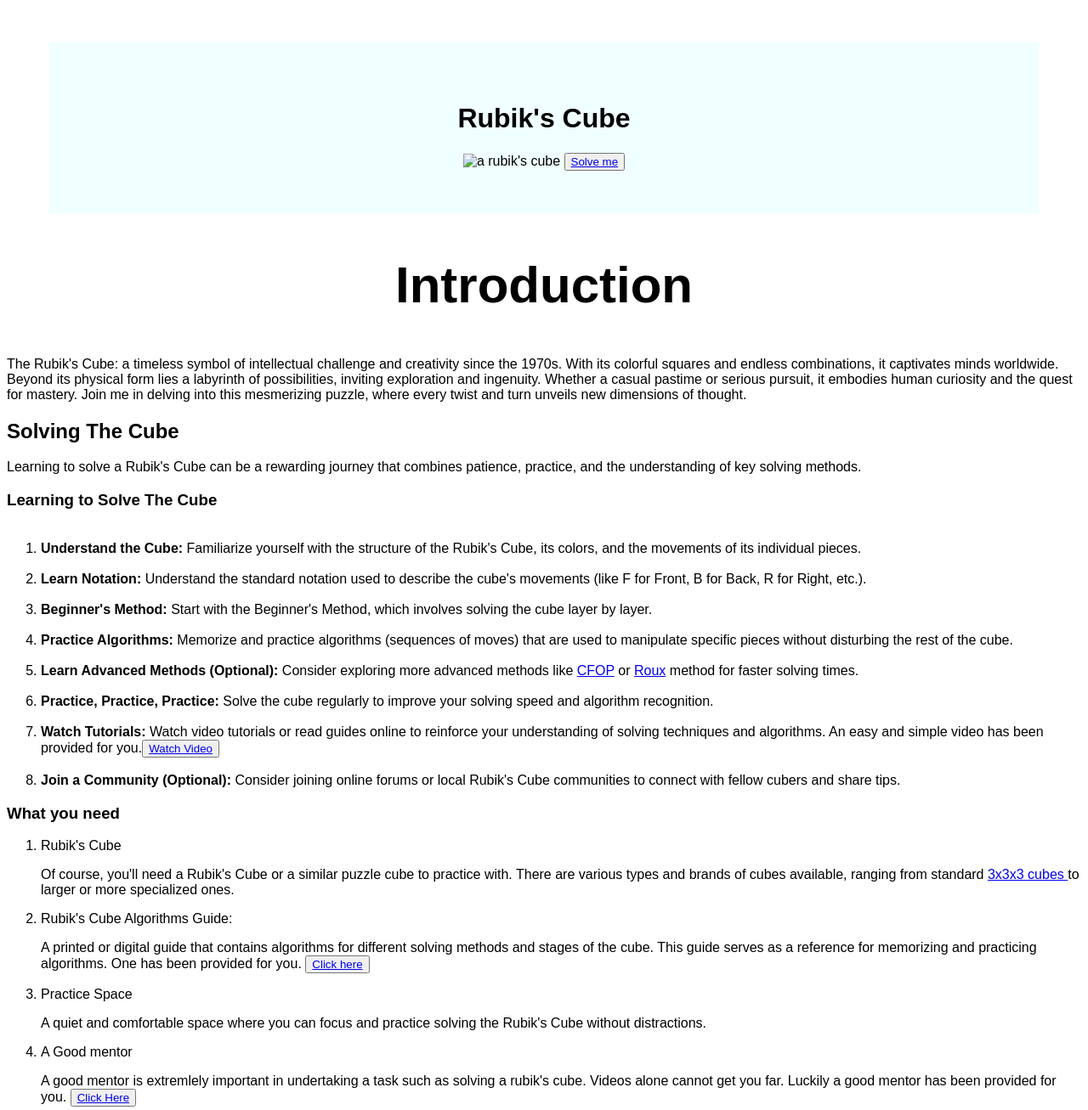
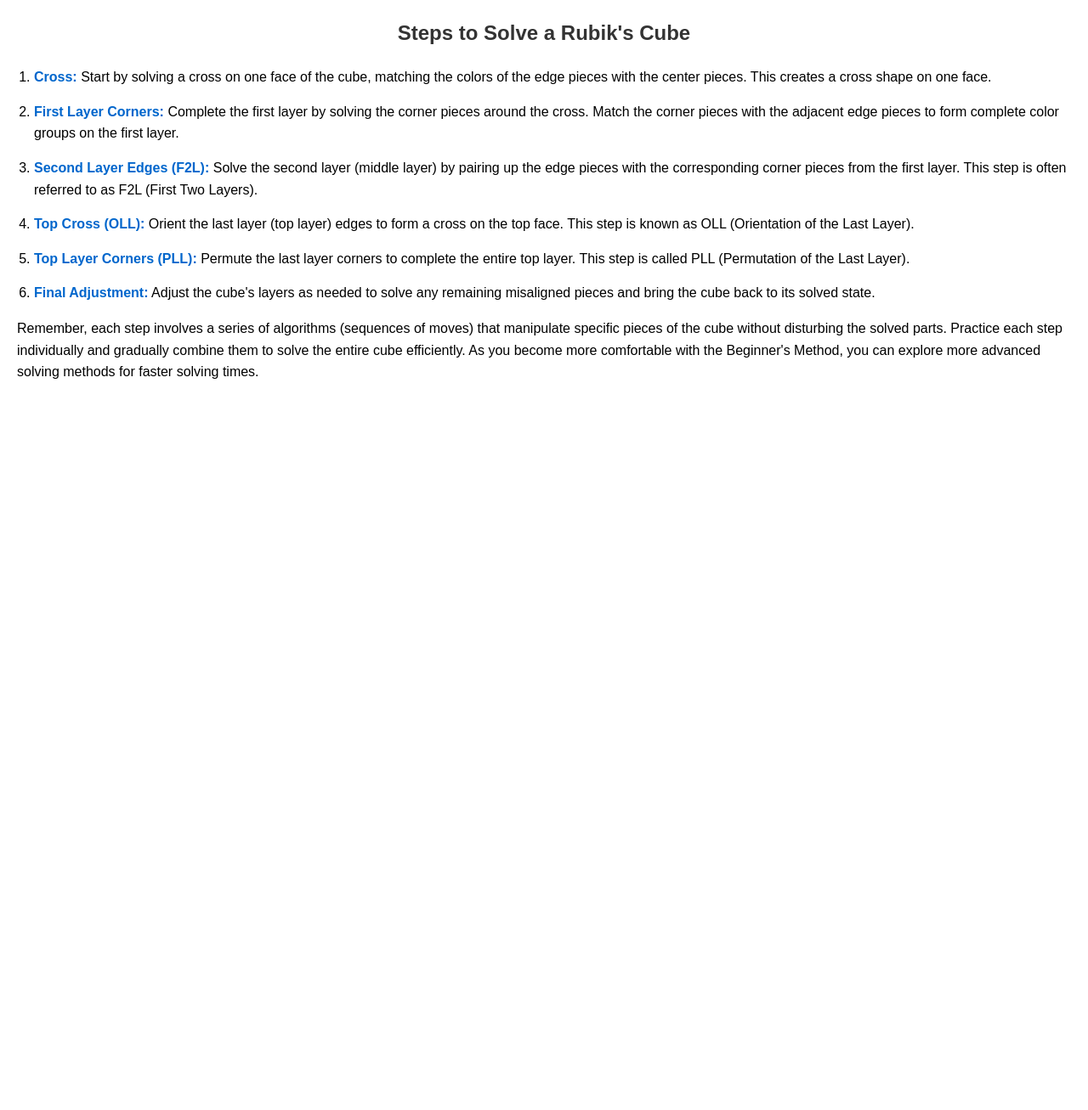
Before and after one commit to Lii-07/rubiks.github.io, a plain HTML site: page index.html in a window 1280 px wide. Shown: the whole page at 85% size. After the commit the page ends 800 px from the top, so only its background shows below. Drawn offline with Linux system fonts and the light colour scheme; files that its build step writes are made by us from their sources.

Commit message:
Add files via upload

```diff
--- /dev/null
+++ b/index.css
@@ -0,0 +1,25 @@
+body {
+    font-family: Arial, sans-serif;
+    line-height: 1.6;
+    margin: 20px;
+    padding: 0;
+  }
+
+  h2 {
+    text-align: center;
+    color: #333;
+  }
+
+  ol {
+    list-style-type: decimal;
+    padding-left: 20px;
+  }
+
+  li {
+    margin-bottom: 15px;
+  }
+
+  strong {
+    font-weight: bold;
+    color: #0066cc;
+  }
--- a/index.html
+++ b/index.html
@@ -1,57 +1,21 @@
 <!DOCTYPE html>
 <html lang="en">
 <head>
-    <meta charset="UTF-8">
-    <meta name="viewport" content="width=device-width, initial-scale=1.0">
-    <title>Rubik's cube</title>
-    <link href="./style.css" rel="stylesheet"/>
+<meta charset="UTF-8">
+<meta name="viewport" content="width=device-width, initial-scale=1.0">
+<title>Steps to Solve a Rubik's Cube</title>
+<link rel="stylesheet" href="./CSS/index.css">
 </head>
 <body>
-
-    <div class="title">
-        <h1>Rubik's Cube</h1>
-        <img id="rubin" src="file:///Users/Guest/Downloads/Rubik's%20cube.png" alt="a rubik's cube"/>
-        <button><a href="/Users/Guest/codecademy/Solveme/index.html" target="_blank">Solve me</a></button>
-    </div>
-
-
-    <div class="introduction">
-        <h2 id="intro">Introduction</h2>
-        <p>The Rubik's Cube: a timeless symbol of intellectual challenge and creativity since the 1970s. With its colorful squares and endless combinations, it captivates minds worldwide. Beyond its physical form lies a labyrinth of possibilities, inviting exploration and ingenuity. Whether a casual pastime or serious pursuit, it embodies human curiosity and the quest for mastery. Join me in delving into this mesmerizing puzzle, where every twist and turn unveils new dimensions of thought.</p>
-    </div>
-
-    <div class="solve">
-        <h2>Solving The Cube</h2>
-        <p>Learning to solve a Rubik's Cube can be a rewarding journey that combines patience, practice, and the understanding of key solving methods.</p>
-        <h3 id="steps">Learning to Solve The Cube</h3>
-        <ol>
-            <br><li><strong>Understand the Cube:</strong> Familiarize yourself with the structure of the Rubik's Cube, its colors, and the movements of its individual pieces.</li>
-
-            <br><li><strong>Learn Notation:</strong> Understand the standard notation used to describe the cube's movements (like F for Front, B for Back, R for Right, etc.).</li>
-
-            <br><li><strong>Beginner's Method:</strong> Start with the Beginner's Method, which involves solving the cube layer by layer.</li>
-
-            <br><li><strong>Practice Algorithms:</strong> Memorize and practice algorithms (sequences of moves) that are used to manipulate specific pieces without disturbing the rest of the cube.</li>
-
-            <br><li><strong>Learn Advanced Methods (Optional):</strong> Consider exploring more advanced methods like <a href="https://ruwix.com/the-rubiks-cube/advanced-cfop-fridrich/" target="_blank">CFOP</a> or <a href="https://ruwix.com/the-rubiks-cube/different-rubiks-cube-solving-methods/roux-method/" target="_blank">Roux</a> method for faster solving times.</li>
-            <br><li><strong>Practice, Practice, Practice:</strong> Solve the cube regularly to improve your solving speed and algorithm recognition.</li>
-
-            <br><li><strong>Watch Tutorials:</strong> Watch video tutorials or read guides online to reinforce your understanding of solving techniques and algorithms. An easy and simple video has been provided for you.<button id="video"><a href="https://youtu.be/7Ron6MN45LY" target="_blank">Watch Video</a></button></li>
-
-            <br><li><strong>Join a Community (Optional):</strong> Consider joining online forums or local Rubik's Cube communities to connect with fellow cubers and share tips.</li>
-          </ol>
-
-        <h3 id="items">What you need</h3>
-        <ol>
-            <li>Rubik's Cube</li>
-              <p>Of course, you'll need a Rubik's Cube or a similar puzzle cube to practice with. There are various types and brands of cubes available, ranging from standard <a href="https://www.amazon.co.uk/ROXENDA-Qihang-Super-Durable-Sticker-Colors/dp/B089VWZK9B/ref=asc_df_B089VWZK9B/?tag=googshopuk-21&linkCode=df0&hvadid=606802404857&hvpos=&hvnetw=g&hvrand=12131255796497542670&hvpone=&hvptwo=&hvqmt=&hvdev=c&hvdvcmdl=&hvlocint=&hvlocphy=9045998&hvtargid=pla-1161290955351&mcid=a8e929383510361fa0da313a4b2b887e&th=1" target="_blank">3x3x3 cubes </a>  to larger or more specialized ones.</p>
-            <li>Rubik's Cube Algorithms Guide:</li>
-              <p>A printed or digital guide that contains algorithms for different solving methods and stages of the cube. This guide serves as a reference for memorizing and practicing algorithms. One has been provided for you. <button><a href="https://www.geeksforgeeks.org/algorithm-to-solve-rubiks-cube/" target="_blank">Click here</a></button></p>
-            <li>Practice Space</li>
-              <p>A quiet and comfortable space where you can focus and practice solving the Rubik's Cube without distractions.</p>
-            <li>A Good mentor</li>
-              <p>A good mentor is extremlely important in undertaking a task such as solving a rubik's cube. Videos alone cannot get you far. Luckily a good mentor has been provided for you. <button><a href="./resources/mentor.jpeg" target="_blank">Click Here</a></button></p>
-        </ol>
-    </div>
+<h2>Steps to Solve a Rubik's Cube</h2>
+<ol>
+  <li><strong>Cross:</strong> Start by solving a cross on one face of the cube, matching the colors of the edge pieces with the center pieces. This creates a cross shape on one face.</li>
+  <li><strong>First Layer Corners:</strong> Complete the first layer by solving the corner pieces around the cross. Match the corner pieces with the adjacent edge pieces to form complete color groups on the first layer.</li>
+  <li><strong>Second Layer Edges (F2L):</strong> Solve the second layer (middle layer) by pairing up the edge pieces with the corresponding corner pieces from the first layer. This step is often referred to as F2L (First Two Layers).</li>
+  <li><strong>Top Cross (OLL):</strong> Orient the last layer (top layer) edges to form a cross on the top face. This step is known as OLL (Orientation of the Last Layer).</li>
+  <li><strong>Top Layer Corners (PLL):</strong> Permute the last layer corners to complete the entire top layer. This step is called PLL (Permutation of the Last Layer).</li>
+  <li><strong>Final Adjustment:</strong> Adjust the cube's layers as needed to solve any remaining misaligned pieces and bring the cube back to its solved state.</li>
+</ol>
+<p>Remember, each step involves a series of algorithms (sequences of moves) that manipulate specific pieces of the cube without disturbing the solved parts. Practice each step individually and gradually combine them to solve the entire cube efficiently. As you become more comfortable with the Beginner's Method, you can explore more advanced solving methods for faster solving times.</p>
 </body>
 </html>
```
